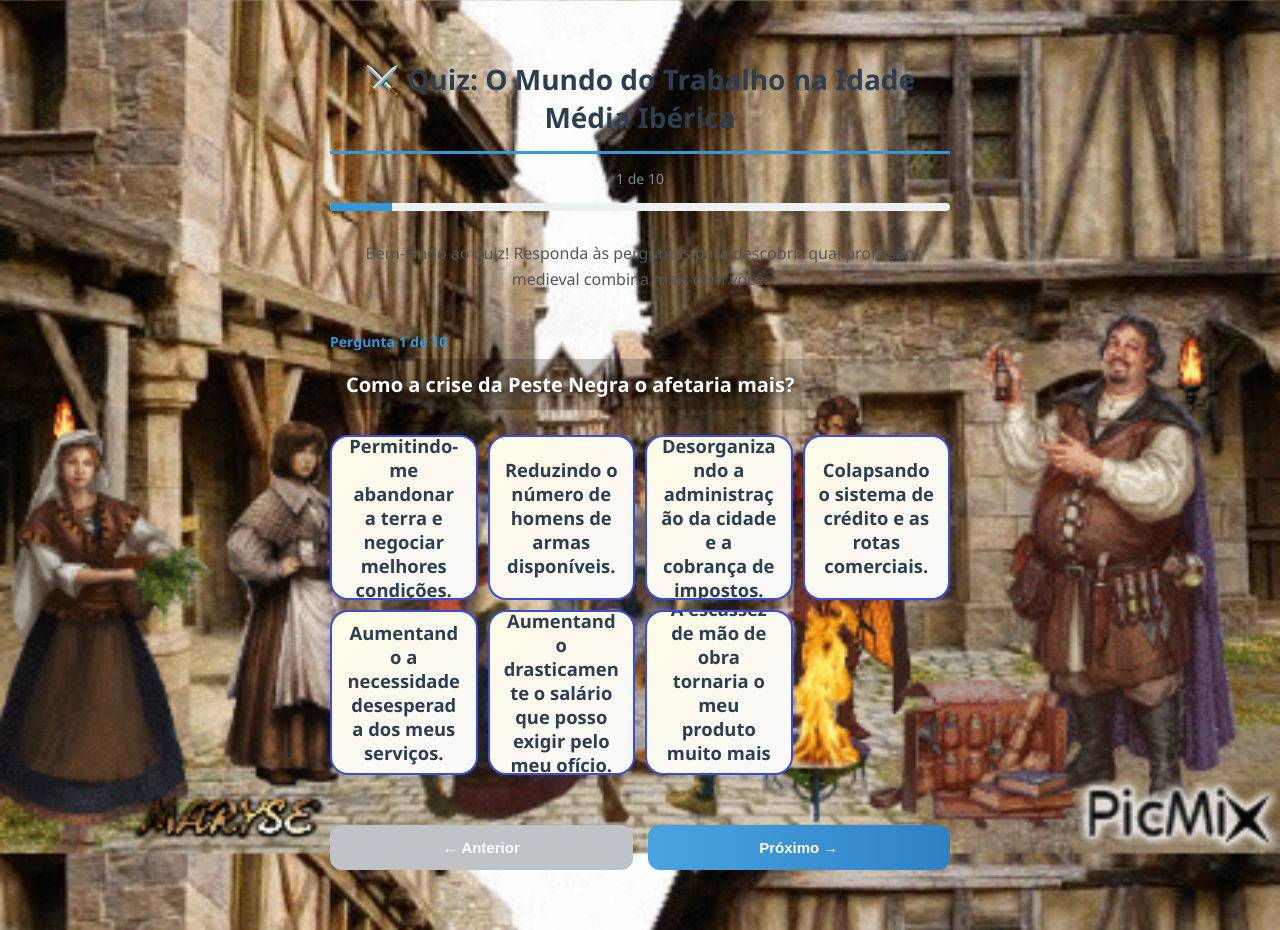
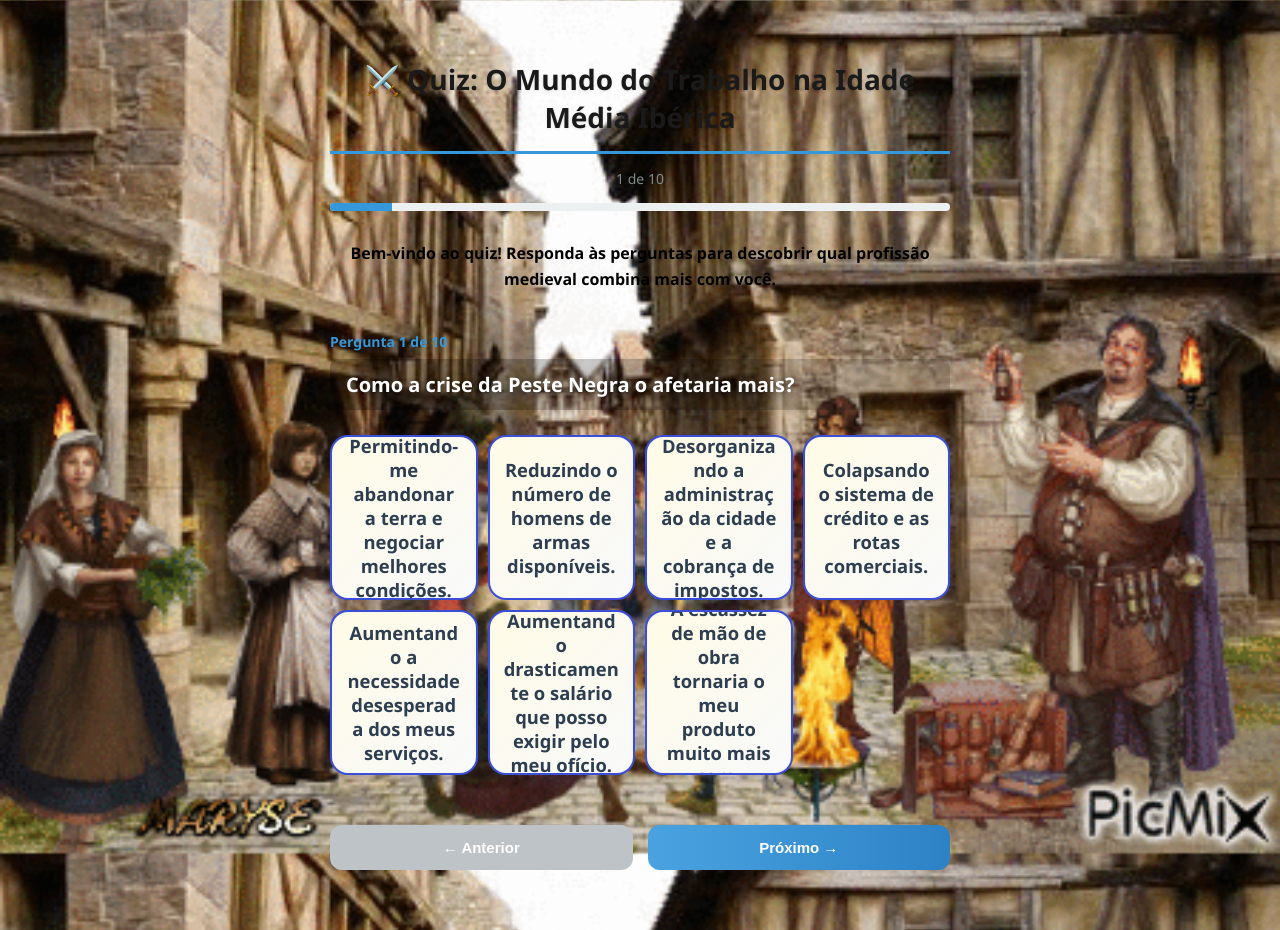
Before and after one commit to Miau531/AI_TRABALHO, a plain HTML site: page Quiz.html in a window 1280 px wide. Drawn offline with Linux system fonts and the light colour scheme.

Commit message:
mudanças

```diff
--- a/Quiz.html
+++ b/Quiz.html
@@ -3,9 +3,10 @@
 <head>
     <meta charset="UTF-8">
     <meta name="viewport" content="width=device-width, initial-scale=1.0">
-    <title>Quiz - O Mundo do Trabalho Medieval</title>
+    <title>Quiz-O Mundo do Trabalho Medieval</title>
     <link rel="icon" href="Imagens/logo.png">
     <link rel="stylesheet" href="css/Quiz.css">
+    <link rel="stylesheet" href="css/Palabras_editadas.css">
 </head>
 <body>
     <div id="quiz-container">
@@ -21,7 +22,7 @@
             </div>
 
             <div class="quiz-intro">
-                <p>Bem-vindo ao quiz! Responda às perguntas para descobrir qual profissão medieval combina mais com você.</p>
+               <b><p>Bem-vindo ao quiz! Responda às perguntas para descobrir qual profissão medieval combina mais com você.</p></b>
             </div>
 
             <div class="quiz-questions" id="quiz-questions">
--- /dev/null
+++ b/css/Palabras_editadas.css
@@ -0,0 +1,17 @@
+/* Cores legíveis para tema branco/claro */
+
+/* Títulos em cores escuras com contraste */
+h1 {
+    color: #1a1a1a !important;
+    text-shadow: 0 1px 3px rgba(0,0,0,0.1) !important;
+}
+
+h2, h3 {
+    color: white !important;
+}
+
+
+.quiz-intro p{
+    color: black !important;
+
+}
```
Also changed, not shown: index.html (+1 -4 lines), Imagens/Captura de ecrã 2025-11-18 161436.png (deleted), Imagens/Pagina web 2 ai.png (deleted), Imagens/cartoes.png (deleted).
